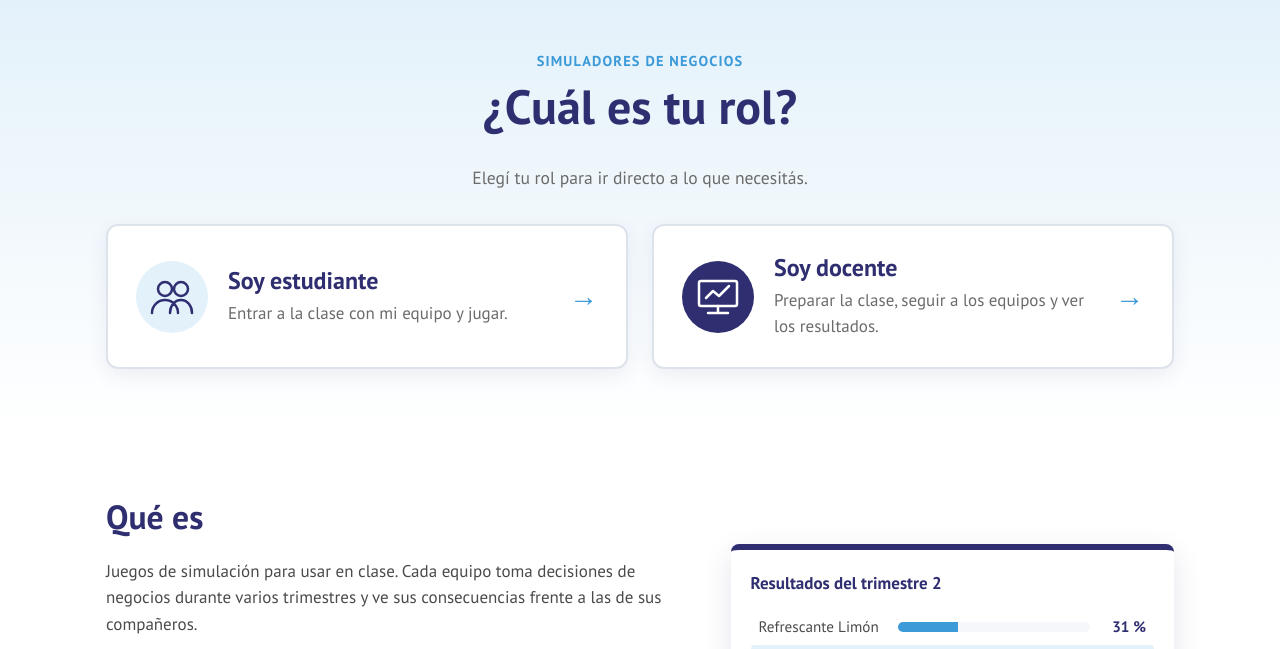
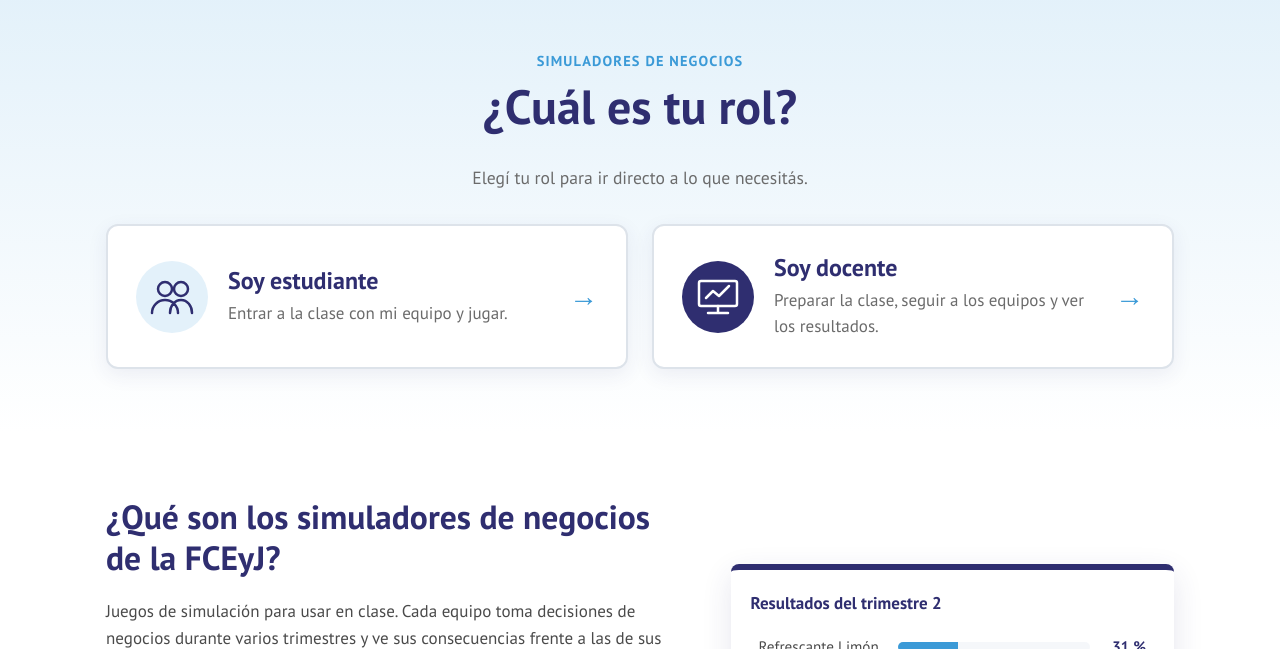
Before and after one commit to rramiro/fceyj-simulador, a plain HTML site: page _static/portada/index.html in a window 1280 px wide. Shown: the part 88-737 px from the top of the page. Drawn offline with Linux system fonts and the light colour scheme.

Commit message:
Actualizo titulo portada

```diff
--- a/_static/portada/index.html
+++ b/_static/portada/index.html
@@ -63,7 +63,7 @@
 <section class="seccion">
     <div class="contenedor sobre">
         <div>
-            <h2>Qué es</h2>
+            <h2>¿Qué son los simuladores de negocios de la FCEyJ?</h2>
             <p>
                 Juegos de simulación para usar en clase. Cada equipo toma decisiones de negocios
                 durante varios trimestres y ve sus consecuencias frente a las de sus compañeros.
```
